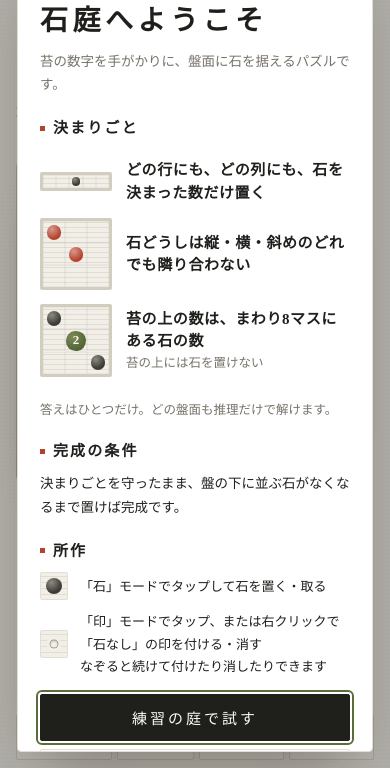
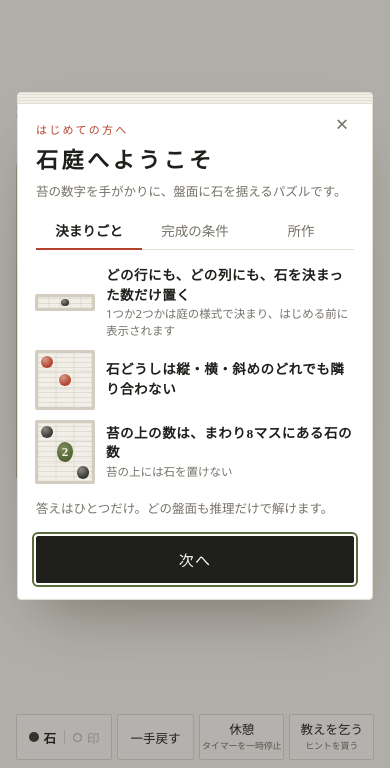
Before and after one commit to yrgeo9/puzzle_sekitei, a plain HTML site: page index.html in a window 390 px wide. Shown: the part 76-844 px from the top of the page. Drawn offline with Linux system fonts and the light colour scheme; a web font is replaced by a local one.

Commit message:
はじめの説明をページ分け、完成の条件の図、練習の庭への移動を追加
Co-Authored-By: Claude Opus 5.5 <noreply@anthropic.com>

```diff
--- a/index.html
+++ b/index.html
@@ -3,7 +3,7 @@
 <head>
 <meta charset="utf-8">
 <meta name="viewport" content="width=device-width,initial-scale=1,viewport-fit=cover">
-<meta http-equiv="Content-Security-Policy" content="default-src 'self'; script-src 'sha256-kA0saZx0/eXsGigQ1LUfOseUjm2kz5fM5gOweCz8D54=' 'sha256-w48+2V8TvNixd1KBXxmKZKV1I85LfIFhUUWtRFnLw2g=' 'sha256-vPKY95UdMU24Mm5OihyoabrfYRaWndEIlApsYAjURnU=' 'sha256-+R7pnIRLI8kfmf7xP1w2nuLk8AT3VVh1wG8szeXnAw8='; worker-src 'self' blob:; child-src 'self' blob:; style-src 'self' 'unsafe-inline' https://fonts.googleapis.com; font-src https://fonts.gstatic.com; img-src 'self' data:; connect-src 'self' https://fonts.googleapis.com https://fonts.gstatic.com; manifest-src 'self'; object-src 'none'; base-uri 'none'; form-action 'none'">
+<meta http-equiv="Content-Security-Policy" content="default-src 'self'; script-src 'sha256-kA0saZx0/eXsGigQ1LUfOseUjm2kz5fM5gOweCz8D54=' 'sha256-w48+2V8TvNixd1KBXxmKZKV1I85LfIFhUUWtRFnLw2g=' 'sha256-G2jHtukria+wLp9UNRvdQw5HNFMwpD2pHujuccWnnwM=' 'sha256-+R7pnIRLI8kfmf7xP1w2nuLk8AT3VVh1wG8szeXnAw8='; worker-src 'self' blob:; child-src 'self' blob:; style-src 'self' 'unsafe-inline' https://fonts.googleapis.com; font-src https://fonts.gstatic.com; img-src 'self' data:; connect-src 'self' https://fonts.googleapis.com https://fonts.gstatic.com; manifest-src 'self'; object-src 'none'; base-uri 'none'; form-action 'none'">
 <meta name="referrer" content="no-referrer">
 <meta name="description" content="苔の数字を手がかりに、盤面に石を据える論理パズル。どの盤面も推理だけで解けます。">
 <meta name="theme-color" content="#fbfaf7">
@@ -262,6 +262,33 @@ aside p{margin:0}
 .intro-sub::before{content:"";width:5px;height:5px;background:var(--shu);flex-shrink:0}
 .rules-after{margin:0}
 aside .intro-rules{margin:0 0 8px}
+.ipagetabs{display:flex;border-bottom:1px solid var(--line);margin-top:2px}
+.ipagetabs button{flex:1 1 0;font-family:var(--display);font-weight:500;font-size:13.5px;border:0;background:transparent;color:var(--muted);padding:8px 0;border-bottom:2px solid transparent;margin-bottom:-1px;cursor:pointer;white-space:nowrap}
+.ipagetabs button[aria-selected="true"]{color:var(--ink);font-weight:700;border-bottom-color:var(--shu)}
+/* every page sits in the same cell, so the popup keeps the height of the tallest one */
+.ipages{display:grid}
+.ipage{grid-area:1/1;display:flex;flex-direction:column;gap:10px;justify-content:center;visibility:hidden}
+.ipage.on{visibility:visible}
+.ipage .intro-rules{margin:0}
+.ipage .goalfig{margin:6px 0 0}
+#intro .intro-body{gap:10px}
+#intro.last #introNext,#intro:not(.last) #introTut,#intro:not(.last) #introGo{display:none}
+#intro .introbtns{flex-direction:row}#intro .introbtns .btn{flex:1 1 0;letter-spacing:.08em;padding:12px 6px}
+#intro .introbtns #introNext{flex:1 1 100%}
+/* small screens: tighter type and spacing so each page needs no scrolling */
+@media (max-width:820px){
+  #intro .intro-body{padding:16px 18px 16px;gap:8px}
+  #intro h2{font-size:22px}
+  #intro .intro-eyebrow{font-size:11px}
+  #intro .intro-lead{font-size:12.5px;line-height:1.6}
+  #intro .intro-x{top:10px}
+  .ipage .intro-rules{gap:10px;padding:4px 0}
+  .ipage .intro-rules li{grid-template-columns:58px minmax(0,1fr);gap:12px}
+  .ipage .intro-rules .mini{grid-template-columns:repeat(var(--c),calc(54px / var(--c)))}
+  .ipage .intro-rules b{font-size:13.5px;line-height:1.45}
+  .ipage .intro-rules span{font-size:11.5px;line-height:1.5}
+  .ipage .legend{font-size:12.5px}
+}
 .intro-rules{list-style:none;margin:4px 0;padding:6px 0;display:flex;flex-direction:column;gap:14px}
 .intro-rules li{display:grid;grid-template-columns:72px minmax(0,1fr);gap:14px;align-items:center}
 .intro-rules b{display:block;font-family:var(--display);font-weight:700;font-size:15px;line-height:1.5;letter-spacing:.04em}
@@ -404,6 +431,11 @@ aside .intro-rules{margin:0 0 8px}
 .goal.many .gicons{display:grid;grid-template-columns:repeat(10,16px);gap:5px}
 .gs.x{background:radial-gradient(circle at 34% 28%,color-mix(in srgb,var(--err) 55%,white),var(--err) 66%)}
 .goal.ok .gs.e{box-shadow:inset 0 0 0 1.5px color-mix(in srgb,var(--moss) 70%,transparent)}
+.goalfig{display:flex;align-items:center;justify-content:center;gap:14px;margin:10px 0 4px}
+.goalfig figure{margin:0;display:flex;flex-direction:column;align-items:center;gap:6px}
+.goalfig figcaption{font-size:11px;color:var(--muted);letter-spacing:.12em}
+.goalarrow{color:var(--muted);font-size:15px;margin-bottom:18px}
+.tray{display:flex;gap:4px}.tray .gs{width:10px;height:10px}
 .goalnote{margin:0;font-size:13.5px;line-height:1.75}
 .goalnote span{display:block;margin-top:2px;font-size:12.5px;color:var(--muted);line-height:1.65}
 /* ---- 練習の庭 ---- */
@@ -517,7 +549,7 @@ button{touch-action:manipulation}
       <ol class="intro-rules">
         <li>
           <div class="mini" style="--c:5" aria-hidden="true"><i></i><i></i><i class="s"></i><i></i><i></i></div>
-          <div><b>どの行にも、どの列にも、石を決まった数だけ置く</b></div>
+          <div><b>どの行にも、どの列にも、石を決まった数だけ置く</b><span>1つか2つかは庭の様式で決まり、はじめる前に表示されます</span></div>
         </li>
         <li>
           <div class="mini" style="--c:3" aria-hidden="true"><i class="s bad"></i><i></i><i></i><i></i><i class="s bad"></i><i></i><i></i><i></i><i></i></div>
@@ -533,12 +565,16 @@ button{touch-action:manipulation}
     <section data-tab="rules">
       <h2>完成の条件</h2>
       <p class="goalnote">決まりごとを守ったまま、盤の下に並ぶ石がなくなるまで置けば完成です。</p>
+      <div class="goalfig" aria-hidden="true"><figure><div class="mini" style="--c:4"><i></i><i></i><i></i><i></i><i></i><i></i><i></i><i></i><i></i><i></i><i></i><i></i><i></i><i></i><i></i><i></i></div><div class="tray"><i class="gs"></i><i class="gs"></i><i class="gs"></i><i class="gs"></i></div><figcaption>はじめ</figcaption></figure><span class="goalarrow">→</span><figure><div class="mini" style="--c:4"><i></i><i class="s"></i><i></i><i></i><i></i><i></i><i></i><i class="s"></i><i class="s"></i><i></i><i></i><i></i><i></i><i></i><i class="s"></i><i></i></div><div class="tray"><i class="gs e"></i><i class="gs e"></i><i class="gs e"></i><i class="gs e"></i></div><figcaption>完成</figcaption></figure></div>
     </section>
     <section data-tab="rules">
       <h2>所作</h2>
       <div class="legend">
         <div class="sw"><div class="s"></div></div><span>「石」モードでタップして石を置く・取る</span>
-        <div class="sw"><div class="d"></div></div><span>「印」モードでタップ、または右クリックで「石なし」の印を付ける・消す<br>なぞると続けて付けたり消したりできます</span>
+        <div class="sw"><div class="d"></div></div><span>「印」モードでタップ（または右クリック）で「石なし」の印を付ける・消す<br>なぞると続けて付けたり消したりできます</span>
+        <span class="minibtn" aria-hidden="true">一手戻す</span><span>直前の操作を元に戻せます</span>
+        <span class="minibtn" aria-hidden="true">休憩</span><span>タイマーを一時停止できます</span>
+        <span class="minibtn" aria-hidden="true">教えを乞う</span><span>ヒントをもらえます。次の一手と、その理由を示します</span>
       </div>
     </section>
     <section data-tab="tips" id="tipsTop">
@@ -636,11 +672,17 @@ button{touch-action:manipulation}
     <p class="intro-eyebrow">はじめての方へ</p>
     <h2 id="introTitle">石庭へようこそ</h2>
     <p class="intro-lead">苔の数字を手がかりに、盤面に石を据えるパズルです。</p>
-    <p class="intro-sub">決まりごと</p>
+    <div class="ipagetabs" role="tablist">
+      <button type="button" role="tab" data-ip="0">決まりごと</button>
+      <button type="button" role="tab" data-ip="1">完成の条件</button>
+      <button type="button" role="tab" data-ip="2">所作</button>
+    </div>
+    <div class="ipages">
+      <div class="ipage" data-ip="0">
     <ol class="intro-rules">
       <li>
         <div class="mini" style="--c:5" aria-hidden="true"><i></i><i></i><i class="s"></i><i></i><i></i></div>
-        <div><b>どの行にも、どの列にも、石を決まった数だけ置く</b></div>
+        <div><b>どの行にも、どの列にも、石を決まった数だけ置く</b><span>1つか2つかは庭の様式で決まり、はじめる前に表示されます</span></div>
       </li>
       <li>
         <div class="mini" style="--c:3" aria-hidden="true"><i class="s bad"></i><i></i><i></i><i></i><i class="s bad"></i><i></i><i></i><i></i><i></i></div>
@@ -652,15 +694,24 @@ button{touch-action:manipulation}
       </li>
     </ol>
     <p class="small rules-after">答えはひとつだけ。どの盤面も推理だけで解けます。</p>
-    <p class="intro-sub">完成の条件</p>
+      </div>
+      <div class="ipage" data-ip="1">
     <p class="goalnote">決まりごとを守ったまま、盤の下に並ぶ石がなくなるまで置けば完成です。</p>
-    <p class="intro-sub">所作</p>
+      <div class="goalfig" aria-hidden="true"><figure><div class="mini" style="--c:4"><i></i><i></i><i></i><i></i><i></i><i></i><i></i><i></i><i></i><i></i><i></i><i></i><i></i><i></i><i></i><i></i></div><div class="tray"><i class="gs"></i><i class="gs"></i><i class="gs"></i><i class="gs"></i></div><figcaption>はじめ</figcaption></figure><span class="goalarrow">→</span><figure><div class="mini" style="--c:4"><i></i><i class="s"></i><i></i><i></i><i></i><i></i><i></i><i class="s"></i><i class="s"></i><i></i><i></i><i></i><i></i><i></i><i class="s"></i><i></i></div><div class="tray"><i class="gs e"></i><i class="gs e"></i><i class="gs e"></i><i class="gs e"></i></div><figcaption>完成</figcaption></figure></div>
+      </div>
+      <div class="ipage" data-ip="2">
     <div class="legend">
       <div class="sw"><div class="s"></div></div><span>「石」モードでタップして石を置く・取る</span>
-      <div class="sw"><div class="d"></div></div><span>「印」モードでタップ、または右クリックで「石なし」の印を付ける・消す<br>なぞると続けて付けたり消したりできます</span>
+      <div class="sw"><div class="d"></div></div><span>「印」モードでタップ（または右クリック）で「石なし」の印を付ける・消す<br>なぞると続けて付けたり消したりできます</span>
+      <span class="minibtn" aria-hidden="true">一手戻す</span><span>直前の操作を元に戻せます</span>
+      <span class="minibtn" aria-hidden="true">休憩</span><span>タイマーを一時停止できます</span>
+      <span class="minibtn" aria-hidden="true">教えを乞う</span><span>ヒントをもらえます。次の一手と、その理由を示します</span>
+    </div>
+      </div>
     </div>
     <div class="introbtns">
-      <button class="btn primary intro-go" id="introTut" type="button" autofocus>練習の庭で試す</button>
+      <button class="btn primary intro-go" id="introNext" type="button" autofocus>次へ</button>
+      <button class="btn primary intro-go" id="introTut" type="button">練習の庭で試す</button>
       <button class="btn intro-go" id="introGo" type="button">庭に入る</button>
     </div>
   </div>
@@ -1613,7 +1664,9 @@ function tutStart(){
   for(const [n,v] of Object.entries(TCLUE))clue[tIdx(n)]=v;TSTONE.forEach(n=>stone[tIdx(n)]=1);
   tut={back,first};clearTimeout(nudgeT);
   S={N:TN,K:1,seed:4242,diff:0,clue,stone,cells:new Array(TN*TN).fill(0),hist:[],time:0,hints:0,done:false,started:false,tut:true};
-  build();setMode(0);$('time').hidden=true;$('tutQuit').hidden=false;$('label').textContent='練習の庭';setMsg('');
+  build();setMode(0);$('time').hidden=true;$('tutQuit').hidden=false;
+  // the button may sit far down the side panel: bring the garden into view
+  $('board').closest('.stage').scrollIntoView({block:'start'});$('label').textContent='練習の庭';setMsg('');
   showVeil(`<p class="vlabel">練習の庭（5×5・石5）</p>
     <p class="startgoal"><b>完成条件</b>決まりごとを守りながら、石を5つ置ききる。</p>${startRules(1)}
     <div class="small">光るマスと下の説明に沿って、1手ずつ進めます。</div>
@@ -1636,7 +1689,14 @@ document.querySelectorAll('[data-tut]').forEach(b=>b.onclick=tutStart);
 // ---- rules popup: shown on the first visit, reopenable from 遊び方 ----
 const intro=$('intro');
 // the popup can be taller than the screen: open it at the top (the focused button would scroll it to the end)
-function openIntro(){if(intro.open)return;try{intro.showModal();}catch(e){intro.setAttribute('open','');}intro.scrollTop=0;requestAnimationFrame(()=>{intro.scrollTop=0;});}
+function openIntro(){if(intro.open)return;introPage(0);try{intro.showModal();}catch(e){intro.setAttribute('open','');}intro.scrollTop=0;requestAnimationFrame(()=>{intro.scrollTop=0;});}
+// the popup is three pages (決まりごと / 完成の条件 / 所作), so it fits on one screen
+function introPage(k){intro.querySelectorAll('.ipage').forEach(el=>el.classList.toggle('on',+el.dataset.ip===k));
+  intro.querySelectorAll('.ipagetabs button').forEach(b=>b.setAttribute('aria-selected',+b.dataset.ip===k?'true':'false'));
+  intro.classList.toggle('last',k===2);intro.dataset.page=k;}
+intro.querySelectorAll('.ipagetabs button').forEach(b=>b.onclick=()=>introPage(+b.dataset.ip));
+$('introNext').onclick=()=>{introPage(Math.min(2,(+intro.dataset.page||0)+1));$((+intro.dataset.page===2)?'introTut':'introNext').focus({preventScroll:true});};
+introPage(0);
 let introThenPick=false;   // the very first visit: はじめの説明, then 庭を変える
 function afterIntro(){store.set('sekitei:intro',1);if(introThenPick){introThenPick=false;$('introGo').textContent='庭に入る';openPick(true);}}
 intro.addEventListener('close',afterIntro);
--- a/sw.js
+++ b/sw.js
@@ -1,5 +1,5 @@
 // 石庭 service worker: lets the game open offline after the first visit.
-const CACHE='sekitei-v28';
+const CACHE='sekitei-v29';
 const CORE=['./','index.html','manifest.webmanifest','icon.svg','icon-192.png','icon-512.png','apple-touch-icon.png','audio/sounds.json'];
 self.addEventListener('install',e=>{e.waitUntil(caches.open(CACHE).then(c=>c.addAll(CORE)).then(()=>self.skipWaiting()));});
 self.addEventListener('activate',e=>{e.waitUntil(caches.keys().then(ks=>Promise.all(ks.filter(k=>k!==CACHE).map(k=>caches.delete(k)))).then(()=>self.clients.claim()));});
```
